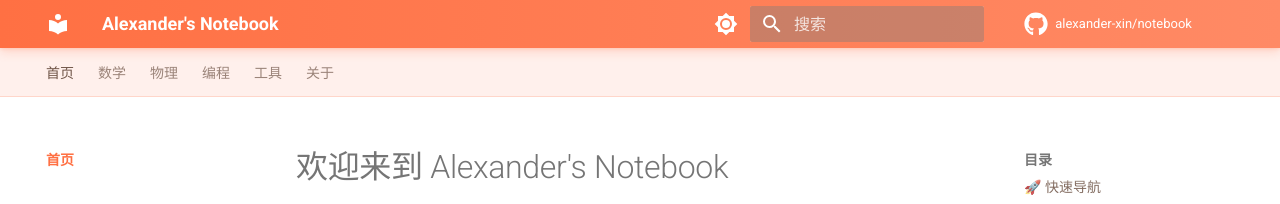
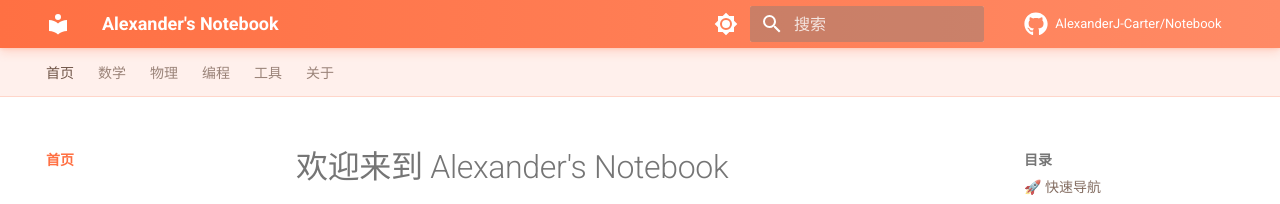
Before and after one commit to AlexanderJ-Carter/Notebook, an MkDocs documentation site: the page built from docs/index.md, in a window 1280 px wide. Shown: the top 204 px of the page. Built offline with MkDocs 1.6.1 and Material for MkDocs 9.7.7, drawn with Linux system fonts in a browser that asks for light colours; comment, search, counter and statistics services are not loaded.

Commit message:
修复GitHub Pages部署配置和路径问题

```diff
--- a/mkdocs.yml
+++ b/mkdocs.yml
@@ -2,7 +2,9 @@
 site_name: Alexander's Notebook
 site_description: 我的个人学习笔记 - 数学、物理、编程
 site_author: Alexander Xin
-site_url: https://notebook.alexan# 额外配置
+site_url: https://alexanderj-carter.github.io/notebook/
+
+# 额外配置
 extra:
   social:
     - icon: fontawesome/brands/github
@@ -26,9 +28,9 @@
   # 生成器信息
   generator: false
 # 仓库信息（可选）
-repo_name: alexander-xin/notebook
-repo_url: https://github.com/alexander-xin/notebook
-edit_uri: edit/main/docs/
+repo_name: AlexanderJ-Carter/Notebook
+repo_url: https://github.com/AlexanderJ-Carter/Notebook
+edit_uri: edit/master/docs/
 
 # 主题配置
 theme:
```
